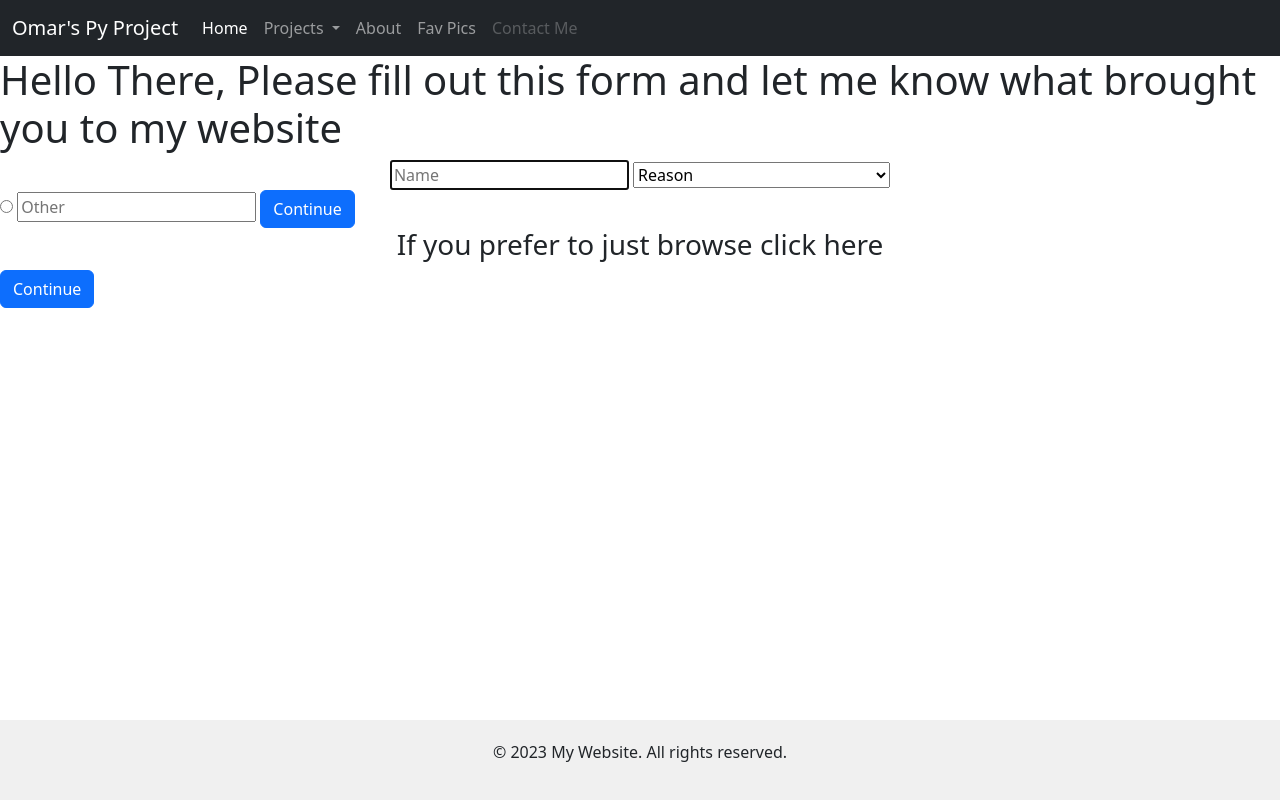
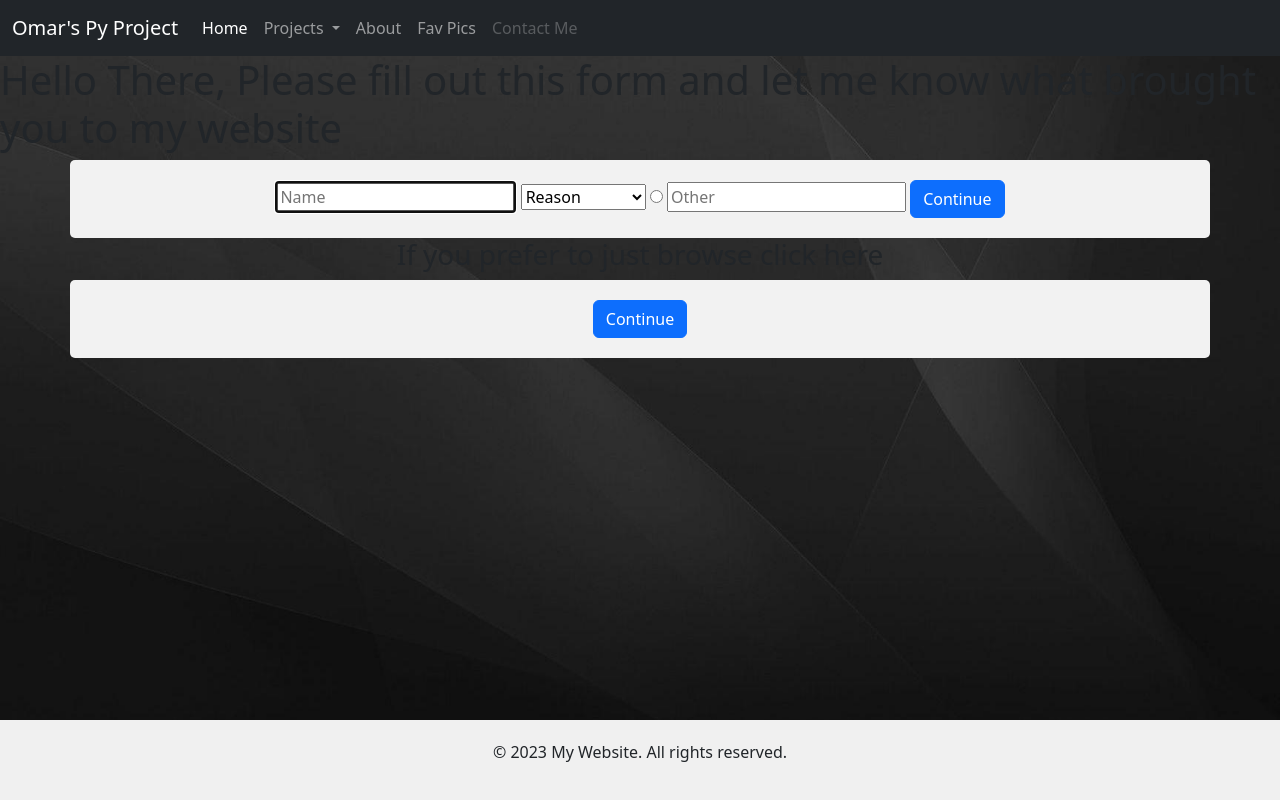
Before and after one commit to LearningisOP/OmarsPyFlask, a Flask app: page / in a window 1280 px wide. Run offline with Flask 2, Linux system fonts and the light colour scheme.

Commit message:
added login page and background

```diff
--- a/OmarsApp/blueprints/login_page/login.py
+++ b/OmarsApp/blueprints/login_page/login.py
@@ -1,20 +1,20 @@
 from flask import Blueprint, render_template, request, redirect, url_for, flash
 
 
-login_bp = Blueprint('login', __name__, template_folder="templates")
+login_bp = Blueprint('login', __name__, template_folder="templates", static_url_path='/login_page/static', static_folder='static')
 
 REGISTRANTS = {}
 
 REASONS = [
-    "Curiosity"
-    "personalReason"
-    'forfun'
+    "Business",
+    "Curiosity",
+    "Family/Friend",
+    'for fun'
 ]
-
 
 @login_bp.route("/")
 def login():
-    return render_template("login.html", reason=REASONS)
+    return render_template("login.html", reasons=REASONS)
 
 
 @login_bp.route("/register", methods=['POST'])
@@ -26,9 +26,14 @@ def register():
     Other = request.form.get("otherRad")
     if reason not in REASONS:
         return render_template("login.html")
-    return render_template("about.html")
+    REGISTRANTS[reason] = reason
+    return render_template("home.html")
 
 
 @login_bp.route("/registered")
 def registered():
-    return render_template("registrants.html")
+    return render_template("registrants.html", registrants=REGISTRANTS)
+
+@login_bp.route("/about")
+def skip():
+    return render_template("home.html")
--- a/OmarsApp/blueprints/login_page/templates/login.html
+++ b/OmarsApp/blueprints/login_page/templates/login.html
@@ -1,23 +1,47 @@
 {% extends "layout.html" %}
+
+{% block links %}
+<style>
+  body {
+    background-image: url("{{ url_for('login.static', filename='BG.jpg') }}");
+    background-position: center;
+    background-repeat: no-repeat;
+    background-size: cover;
+    background-attachment: fixed;
+  }
+
+.container {
+  border-radius: 5px;
+  background-color: #f2f2f2;
+  padding: 20px;
+}
+
+input[type=text]:focus {
+  border: 3px solid #555;
+}
+  </style>
+{% endblock %}
 
   {% block title %}Login{% endblock %}
 
 {% block content %}
   <h1> Hello There, Please fill out this form and let me know what brought you to my website</h1>
 
-<form action="/register" method="post">
+  <form class="container" action="/register" method="post">
     <input autocomplete="off" autofocus name = "name" placeholder="Name" type="text">
     <select name="reason">
       <option disabled selected>Reason</option>
-    {% for reason in reason %}
+      {% for reason in reasons %}
         <option value="{{reason}}">{{reason}}</option>
-
       {% endfor %}
     </select>
+    <input value="Other" type="radio" name="otherRad" id="otherRad"> <input  id="other" type="text" placeholder="Other" />
+    <button type="submit"class="btn btn-primary">Continue</button>
   </form>
-<input value="Other" type="radio" name="otherRad" id="otherRad"> <input  id="other" type="text" placeholder="Other" />
-<button type="submit" href="/about" class="btn btn-primary">Continue</button>
 
   <h3 align="center"> If you prefer to just browse click here</h3>
-<button  type="button" href="/about" class="btn btn-primary">Continue</button>
+
+  <form class="container" action="/about" >
+    <button type="submit" class="btn btn-primary">Continue</button>
+  </form>
 {% endblock %}
--- a/OmarsApp/blueprints/passwordgenerator/templates/passwordgen.html
+++ b/OmarsApp/blueprints/passwordgenerator/templates/passwordgen.html
@@ -6,8 +6,8 @@
 <style>
 
 body {
+    background-image: url("{{ url_for('about.static', filename='938300.jpg') }}");
     background-position: center;
-    background-image: url("{{ url_for('about.static', filename='938300.jpg') }}");
 }
 
     h1 {
```
Also changed, not shown: OmarsApp/blueprints/login_page/static/BG.jpg (added). Lines whose indentation alone changed are shown as unchanged.
